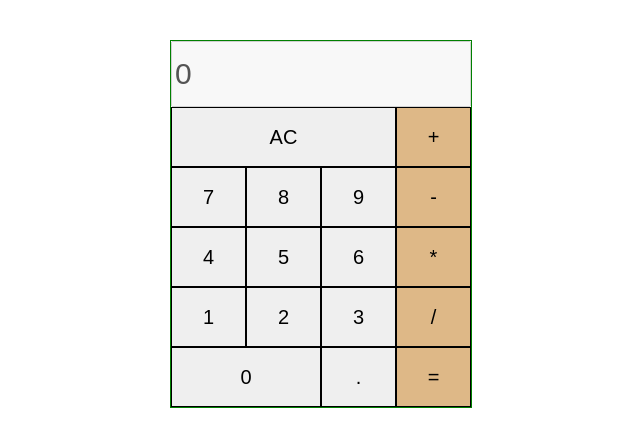
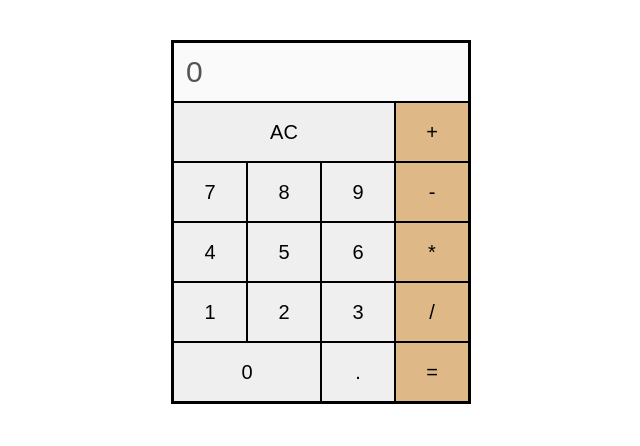
Before and after one commit to Guligaga/pet-projects, a plain HTML site: page calculator/index.html in a window 1280 px wide. Shown: the whole page, without its empty margins (319-959 px from the left). Drawn offline with Linux system fonts and the light colour scheme.

Commit message:
Some style changes

```diff
--- a/calculator/style.css
+++ b/calculator/style.css
@@ -1,5 +1,5 @@
 * {
-    /* box-sizing: border-box; */
+    box-sizing: border-box;
 }
 
 body {
@@ -7,7 +7,7 @@ body {
 }
 
 .container {
-    border: 1px solid green;
+    border: 2px solid black;
     margin: 40px auto;
     width: 300px;
     display: flex;
@@ -18,6 +18,8 @@ body {
     width: 100%;
     height: 60px;
     font-size: 30px;
+    border: 1px solid black;
+    text-indent: 10px;
 }
 
 .btn {
@@ -26,6 +28,9 @@ body {
     border-radius: 0;
     border: 1px solid black;
     font-size: 20px;
+    cursor: pointer;
+    color: rgba(0,0,0,0);
+    text-shadow: 0px 0px 0px black;
 }
 
 .btn:focus {
@@ -34,6 +39,7 @@ body {
 
 .btn:active {
     box-shadow: inset -1px -1px 5px rgba(0, 0, 0, 0.5);
+    text-shadow: -1px -1px 0px black;
 }
 
 #clean {
```
